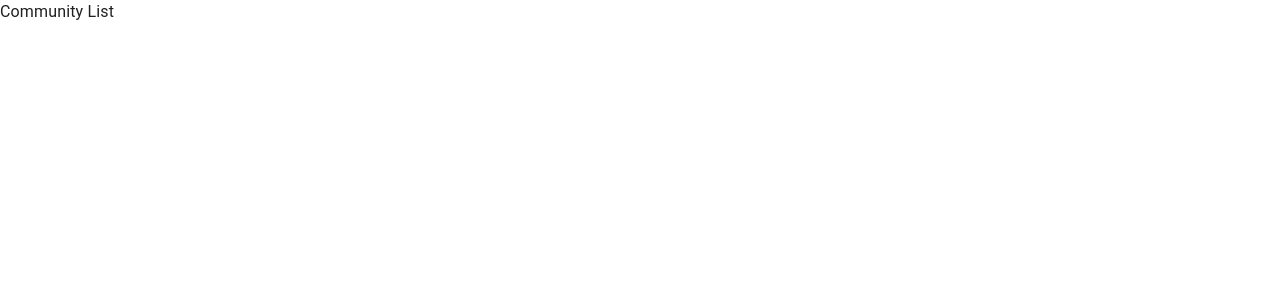
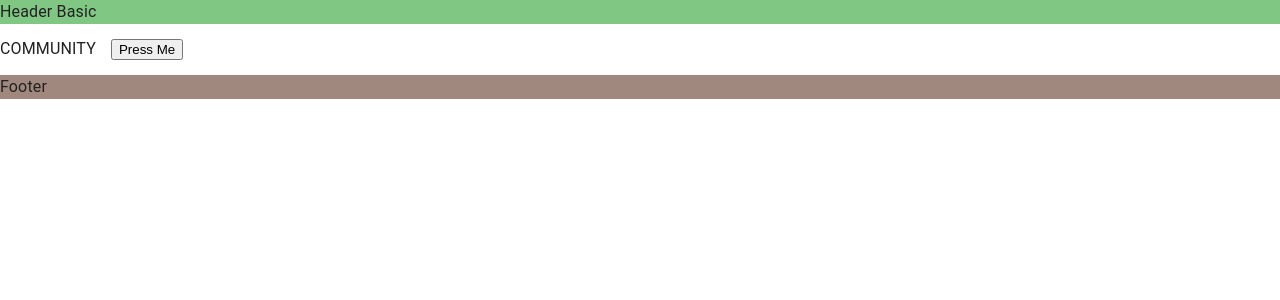
Before and after one commit to AbdullohKhashimov/nestar-demo, a Next.js app: page /community in a window 1280 px wide. Shown: the top 300 px of the page. Built offline with nearby package versions, Linux system fonts and the light colour scheme.

Commit message:
feat: integration Header and Footer via Layouts

```diff
--- /dev/null
+++ b/libs/components/layout/LayoutBasic.tsx
@@ -0,0 +1,26 @@
+import { Stack } from "@mui/material";
+import Head from "next/head";
+
+const withLayoutBasic = (Component: any) => {
+  return (props: any) => {
+    return (
+      <>
+        <Head>
+          <title>Nestar</title>
+        </Head>
+
+        <Stack id="pc-wrap">
+          <Stack sx={{ background: "#81c784" }}>Header Basic</Stack>
+
+          <Stack id={"main"}>
+            <Component {...props} />
+          </Stack>
+
+          <Stack sx={{ background: "#a1887f" }}>Footer</Stack>
+        </Stack>
+      </>
+    );
+  };
+};
+
+export default withLayoutBasic;
--- a/pages/community/index.tsx
+++ b/pages/community/index.tsx
@@ -1,5 +1,18 @@
-const CommunityList = () => {
-  return <div>Community List</div>;
+import withLayoutBasic from "@/libs/components/layout/LayoutBasic";
+import { NextPage } from "next";
+import { useState } from "react";
+
+const CommunityList: NextPage = () => {
+  //console.log("COMMUNITY COMPONENT - PAGES ROUTER");
+  const [title, setTitle] = useState<string>("hello");
+  return (
+    <div>
+      COMMUNITY
+      <button onClick={() => alert("Hello MIT")} style={{ margin: "15px" }}>
+        Press Me
+      </button>
+    </div>
+  );
 };
 
-export default CommunityList;
+export default withLayoutBasic(CommunityList);
```
Also changed, not shown: libs/components/layout/LayoutHome.tsx (added, +26 -0 lines), pages/index.tsx (+5 -8 lines), pages/property/[productId]/index.tsx (deleted, +0 -9 lines), pages/property/detail.tsx (added, +8 -0 lines), pages/property/index.tsx (+8 -4 lines).
